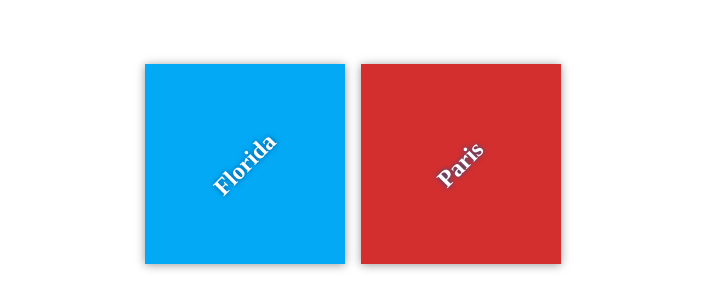
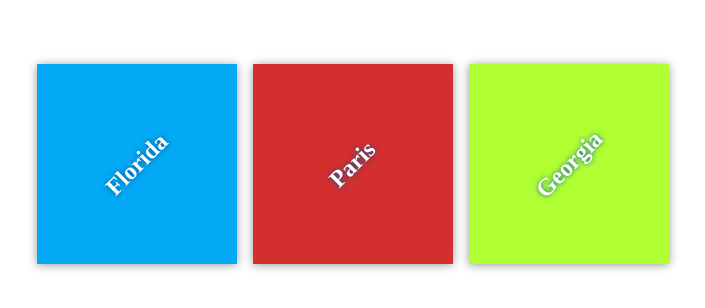
Before and after one commit to davidgillispie/myAwesomeProject, a plain HTML site: page index.html in a window 1280 px wide. Shown: the part 236-544 px from the top of the page, without its empty margins (287-992 px from the left). Drawn offline with Linux system fonts and the light colour scheme.

Commit message:
Added Georgia

```diff
--- a/app.css
+++ b/app.css
@@ -53,3 +53,7 @@ h2 {
 #paris {
     background-color: #d32f2f;
 }
+
+#georgia {
+    background-color: #AFFF33
+}
--- a/index.html
+++ b/index.html
@@ -17,6 +17,8 @@
             <div class="destination" id="paris">
                 <h2>Paris</h2>
             </div>
+            <div class="destination" id="georgia">
+                <h2>Georgia</h2>
         </div>
     </div>
 
```
